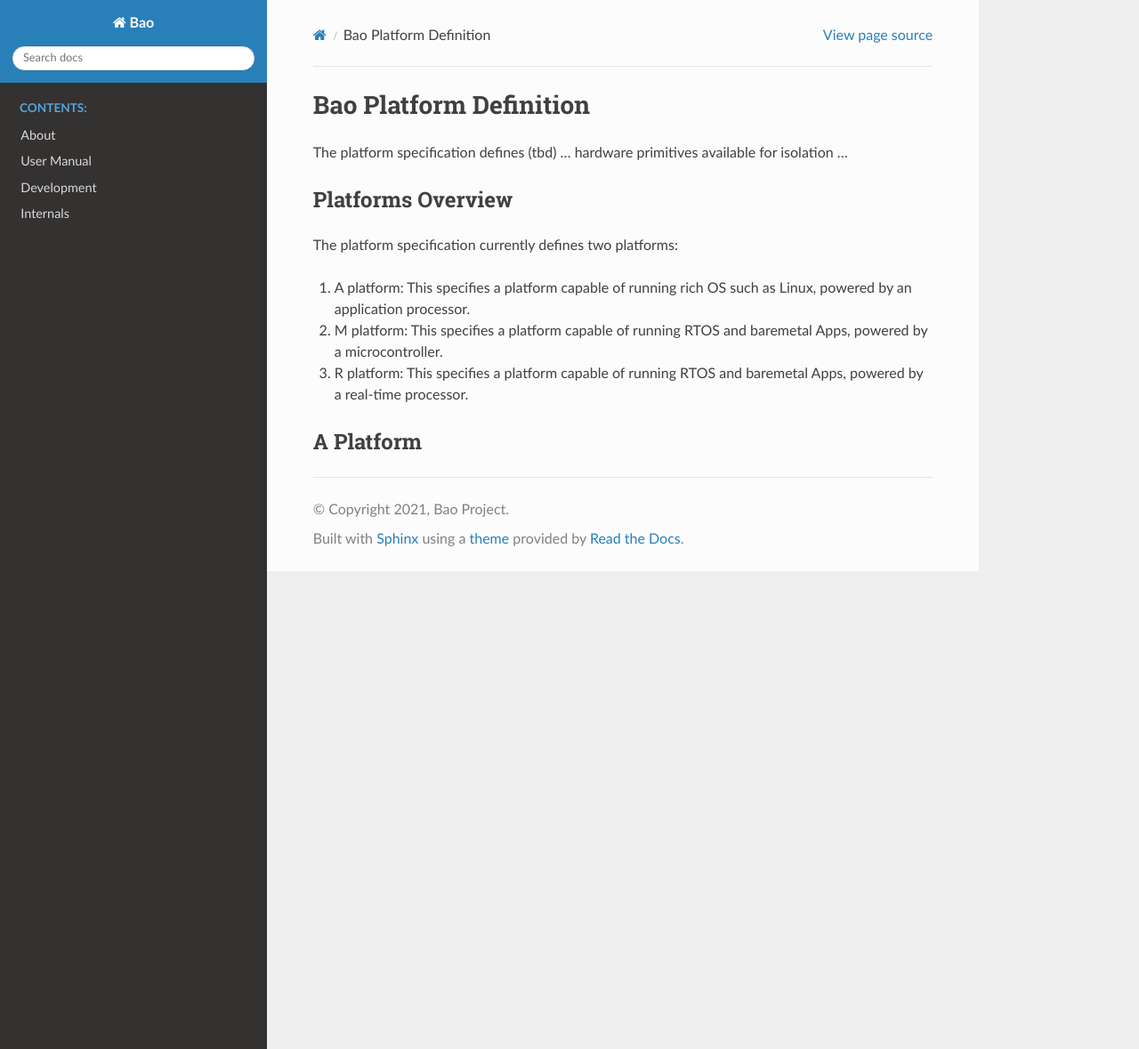
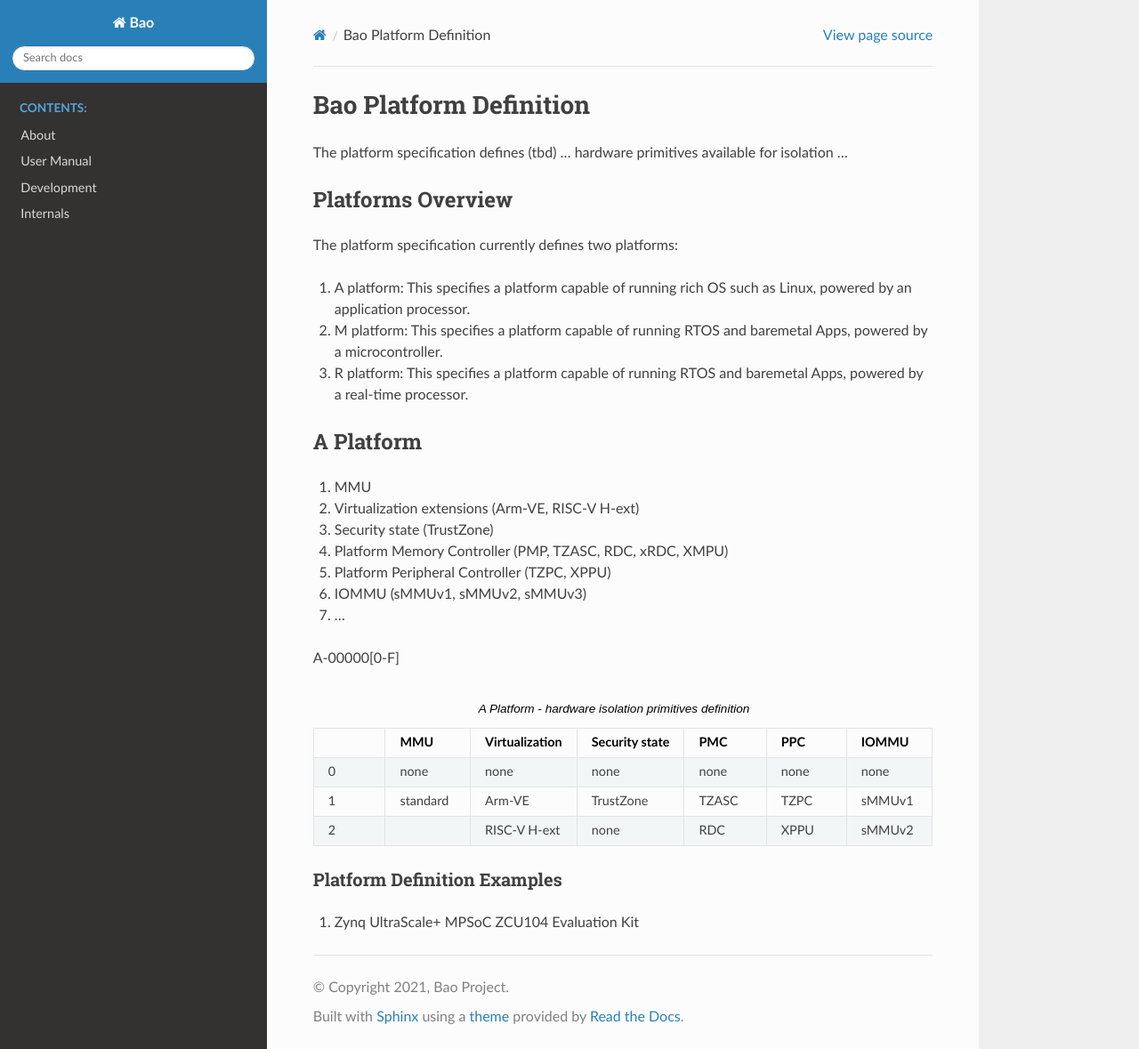
Before and after one commit to bao-project/bao-docs, a Sphinx documentation site: the page built from source/platform/platform.rst, in a window 1280 px wide and 1179 px high. Shown: the whole window at 89% size. Built offline with Sphinx 7.4.7 and the Read the Docs theme 2.0.0, drawn with Linux system fonts in a browser that asks for light colours.

Commit message:
add A platform draft

```diff
--- a/source/platform/platform.rst
+++ b/source/platform/platform.rst
@@ -20,3 +20,59 @@ The platform specification currently defines two platforms:
 
 A Platform
 ***************************************
+
+#. MMU
+
+#. Virtualization extensions (Arm-VE, RISC-V H-ext)
+
+#. Security state (TrustZone)
+
+#. Platform Memory Controller (PMP, TZASC, RDC, xRDC, XMPU)
+
+#. Platform Peripheral Controller (TZPC, XPPU)
+
+#. IOMMU (sMMUv1, sMMUv2, sMMUv3)
+
+#. ...
+
+A-00000[0-F]
+
+
+.. list-table:: A Platform - hardware isolation primitives definition
+   :widths: 25 25 25 25 25 25 25
+   :header-rows: 1
+
+   * -
+     - MMU
+     - Virtualization
+     - Security state
+     - PMC
+     - PPC
+     - IOMMU
+   * - 0
+     - none
+     - none
+     - none
+     - none
+     - none
+     - none
+   * - 1
+     - standard
+     - Arm-VE
+     - TrustZone
+     - TZASC
+     - TZPC
+     - sMMUv1
+   * - 2
+     -
+     - RISC-V H-ext
+     - none
+     - RDC
+     - XPPU
+     - sMMUv2
+
+
+Platform Definition Examples
+====================
+
+#. Zynq UltraScale+ MPSoC ZCU104 Evaluation Kit
```
